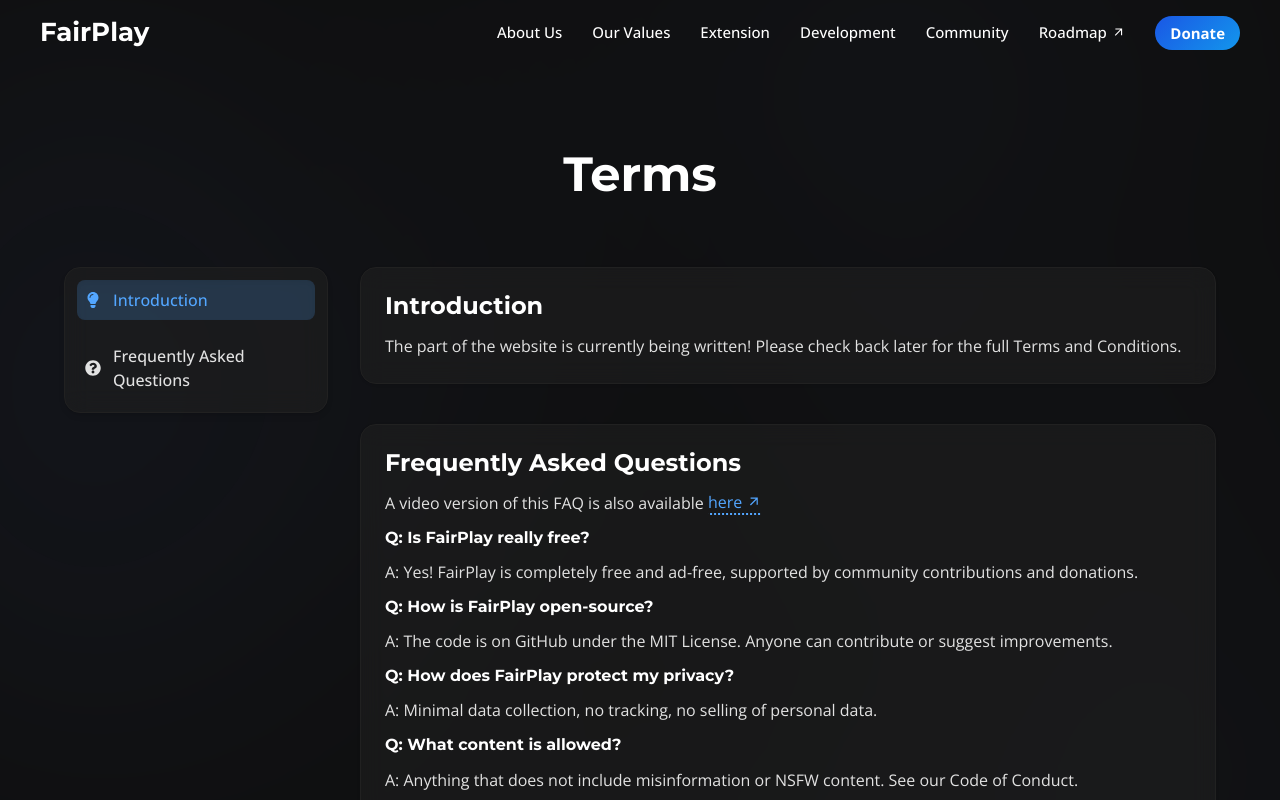
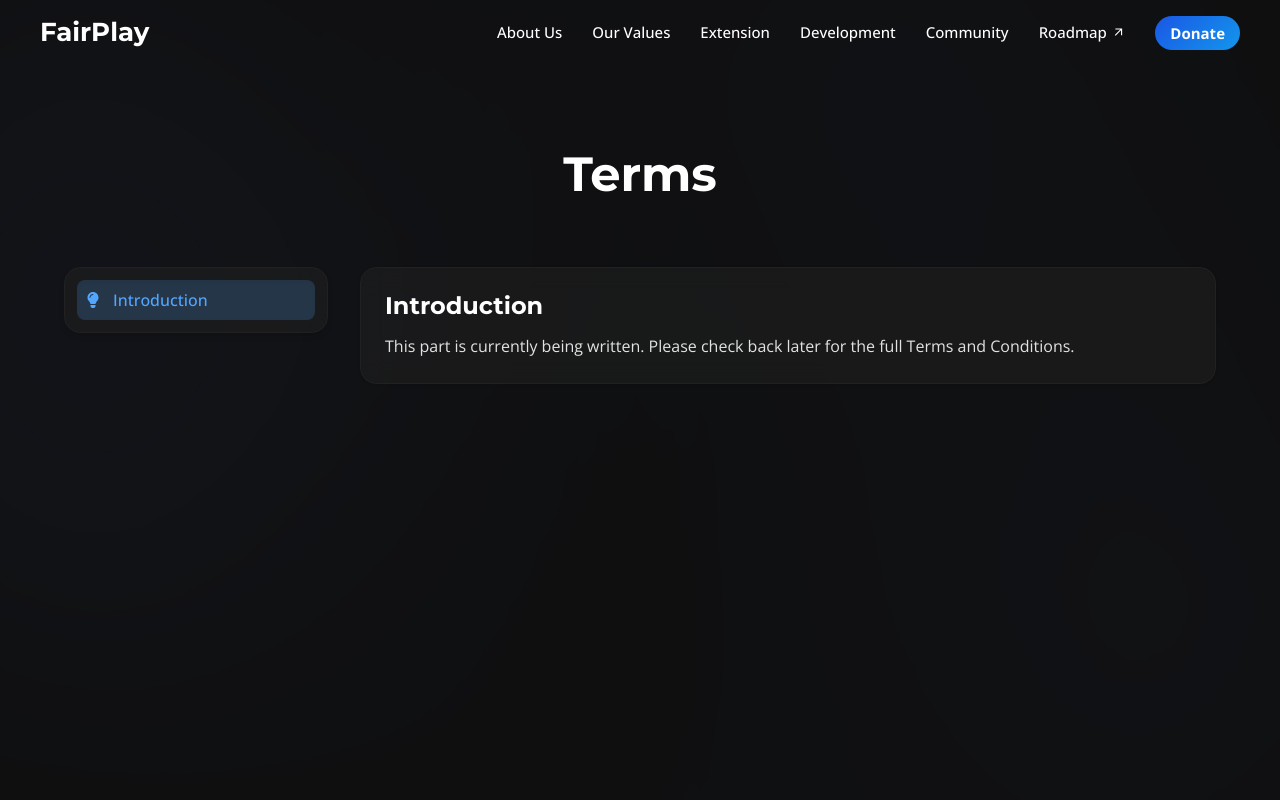
Before and after one commit to FairPlayTeam/FairPlay-Website, a Next.js app: page /terms in a window 1280 px wide. Shown: the top 800 px of the page. Built offline with nearby package versions, Linux system fonts and the light colour scheme; no server answers.

Commit message:
Revert "feat(homepage): changed button color to match accent"
This reverts commit 670ec735ad2502bd9a2627a65b0d8fbb6daf7ebb, reversing
changes made to d1aec3563627231c687be775460d04815144a33f.

```diff
--- a/app/home/page.tsx
+++ b/app/home/page.tsx
@@ -23,7 +23,7 @@ export default function DisclaimerPage() {
             onClick={() =>
               (window.location.href = "https://lab.fairplay.video")
             }
-            className="inline-flex px-6 py-3 items-center gap-3"
+            className="px-6 py-3 flex items-center gap-3"
           >
             Continue <FaArrowRight />
           </Button>
--- a/app/terms/page.tsx
+++ b/app/terms/page.tsx
@@ -27,7 +27,7 @@ export default function TermsPage() {
       content: (
         <>
           <p>
-            The part of the website is currently being written! Please check back later for the
+            This part is currently being written. Please check back later for the
             full Terms and Conditions.
           </p>
         </>
@@ -165,7 +165,7 @@ export default function TermsPage() {
           </p>
         </>
       ),
-    }, */
+    },
     {
       id: "faq",
       title: "Frequently Asked Questions",
@@ -244,7 +244,7 @@ export default function TermsPage() {
           </p>
         </>
       ),
-    }, /*
+    },
     {
       id: "intellectualProperty",
       title: "Intellectual Property",
@@ -319,7 +319,7 @@ export default function TermsPage() {
           </p>
         </>
       ),
-    }, */
+    },*/
   ];
 
   const [activeSection, setActiveSection] = useState<string>("introduction");
--- a/components/sections/ExtensionPreview.tsx
+++ b/components/sections/ExtensionPreview.tsx
@@ -49,7 +49,7 @@ export default function ExtensionPreview() {
         type="text"
         id="customDomain"
         placeholder="e.g. example.com"
-        className="w-full bg-(--gray-500) border border-border text-text rounded-md p-3 placeholder-text-amount focus:outline-none focus:ring-2 focus:ring-accent-dark"
+        className="w-full bg-gray-500 border border-border text-text rounded-md p-3 placeholder-text-amount focus:outline-none focus:ring-2 focus:ring-accent-dark"
       />
 
       <ul id="customDomainList" className="list-none p-0 mt-3 text-text-para" />
```
Also changed, not shown: 1 other file (tests, documents, lock files or other folders).
